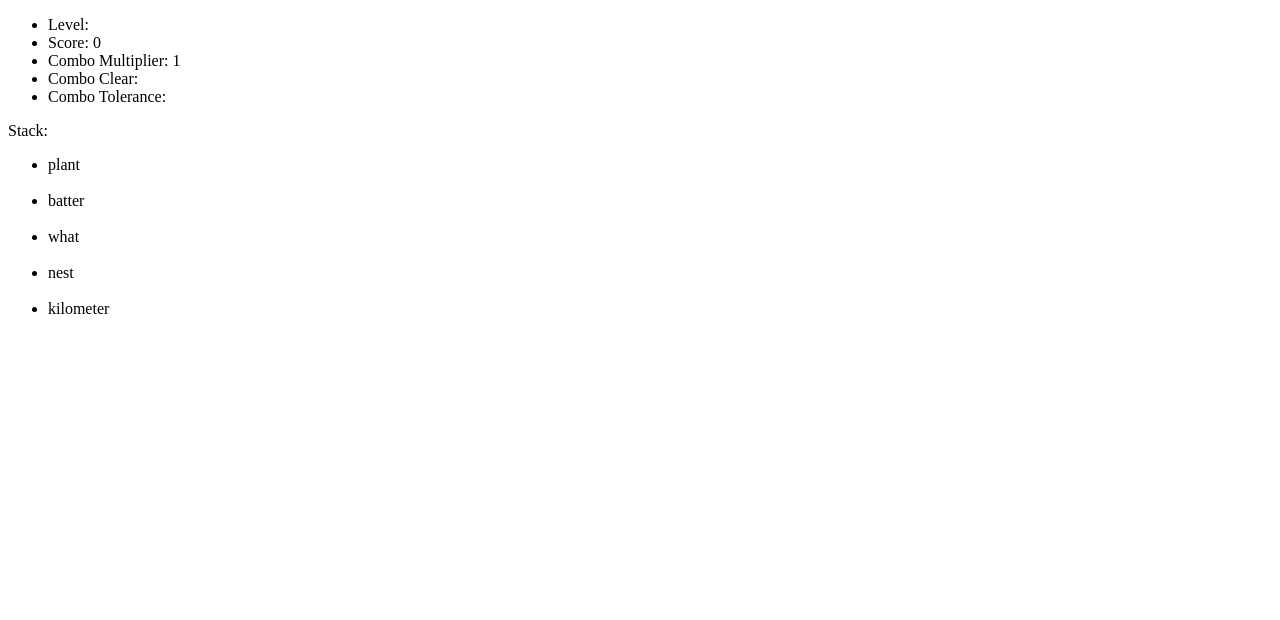
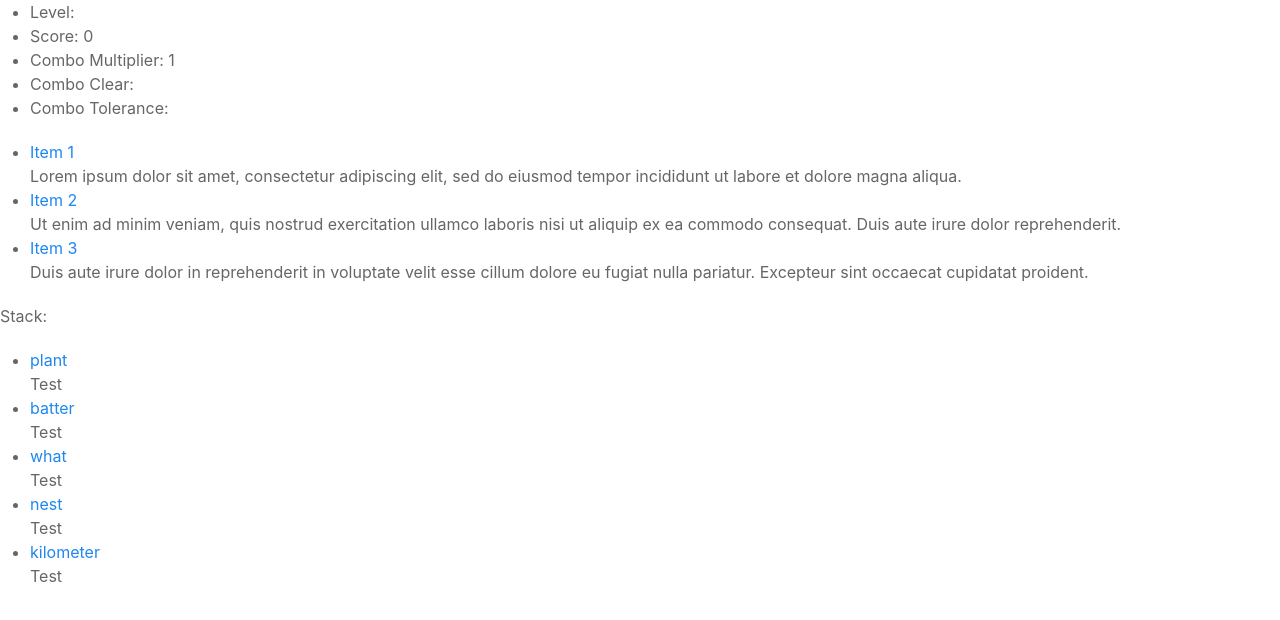
Before and after one commit to cij11/typing-game, a React (Create React App) app: page /game in a window 1280 px wide. Shown: the top 620 px of the page. Built offline with nearby package versions, Linux system fonts and the light colour scheme.

Commit message:
Accordion wip

```diff
--- a/package.json
+++ b/package.json
@@ -18,6 +18,7 @@
     "react-router-dom": "6.2.1",
     "react-scripts": "5.0.0",
     "typescript": "^4.5.4",
+    "uikit": "^3.9.4",
     "web-vitals": "^2.1.2"
   },
   "scripts": {
--- a/public/index.html
+++ b/public/index.html
@@ -38,6 +38,5 @@
 
       To begin the development, run `npm start` or `yarn start`.
       To create a production bundle, use `npm run build` or `yarn build`.
-    -->
-  </body>
+    --></body>
 </html>
--- a/src/components/Stack.tsx
+++ b/src/components/Stack.tsx
@@ -13,12 +13,55 @@ export default class Stack extends React.Component<Props> {
 
         return (
             <div>
+                <ul uk-accordion="">
+                    <li className="uk-open">
+                        <a className="uk-accordion-title" href="#">
+                            Item 1
+                        </a>
+                        <div className="uk-accordion-content">
+                            <p>
+                                Lorem ipsum dolor sit amet, consectetur
+                                adipiscing elit, sed do eiusmod tempor
+                                incididunt ut labore et dolore magna aliqua.
+                            </p>
+                        </div>
+                    </li>
+                    <li>
+                        <a className="uk-accordion-title" href="#">
+                            Item 2
+                        </a>
+                        <div className="uk-accordion-content">
+                            <p>
+                                Ut enim ad minim veniam, quis nostrud
+                                exercitation ullamco laboris nisi ut aliquip ex
+                                ea commodo consequat. Duis aute irure dolor
+                                reprehenderit.
+                            </p>
+                        </div>
+                    </li>
+                    <li>
+                        <a className="uk-accordion-title" href="#">
+                            Item 3
+                        </a>
+                        <div className="uk-accordion-content">
+                            <p>
+                                Duis aute irure dolor in reprehenderit in
+                                voluptate velit esse cillum dolore eu fugiat
+                                nulla pariatur. Excepteur sint occaecat
+                                cupidatat proident.
+                            </p>
+                        </div>
+                    </li>
+                </ul>
                 Stack:
-                <ul>
+                <ul uk-accordion="">
                     {this.props.stack.map((stackWord) => (
                         <li key={stackWord.id}>
-                            <div>{stackWord.word}</div>
-                            <div>
+                            <a className="uk-accordion-title" href="#">
+                                {stackWord.word}
+                            </a>
+                            <div className="uk-accordion-content">
+                                Test
                                 <span>{stackWord.doneCharacters}</span>
                                 <span style={hiddenStyle}>
                                     {stackWord.remainingCharacters}
--- a/src/index.tsx
+++ b/src/index.tsx
@@ -3,6 +3,8 @@ import ReactDOM from 'react-dom'
 import App from './App'
 import { store } from './app/store'
 import { Provider } from 'react-redux'
+import 'uikit/dist/css/uikit.min.css'
+import 'uikit/dist/js/uikit-core'
 
 ReactDOM.render(
     <React.StrictMode>
```
Also changed, not shown: 1 other file (tests, documents, lock files or other folders). Lines whose indentation alone changed are shown as unchanged.
